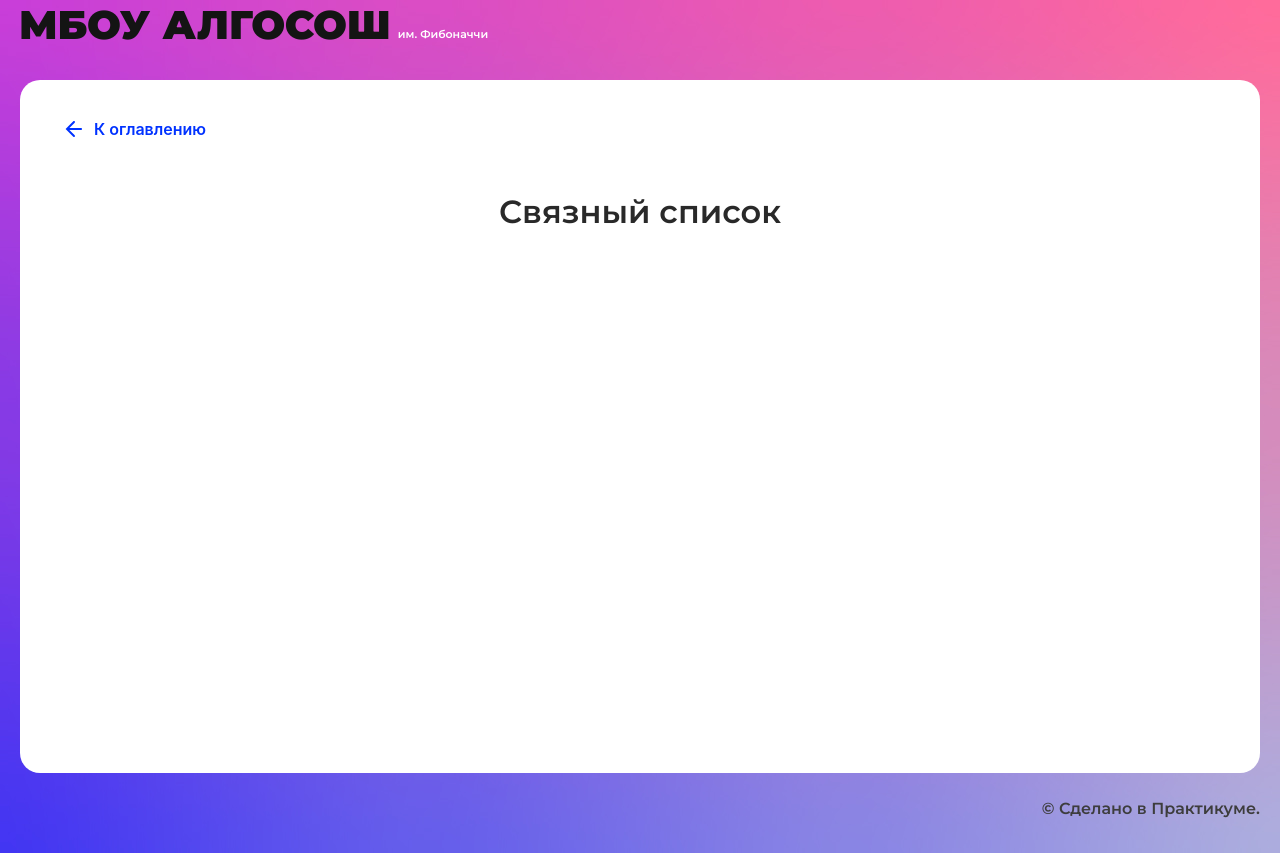
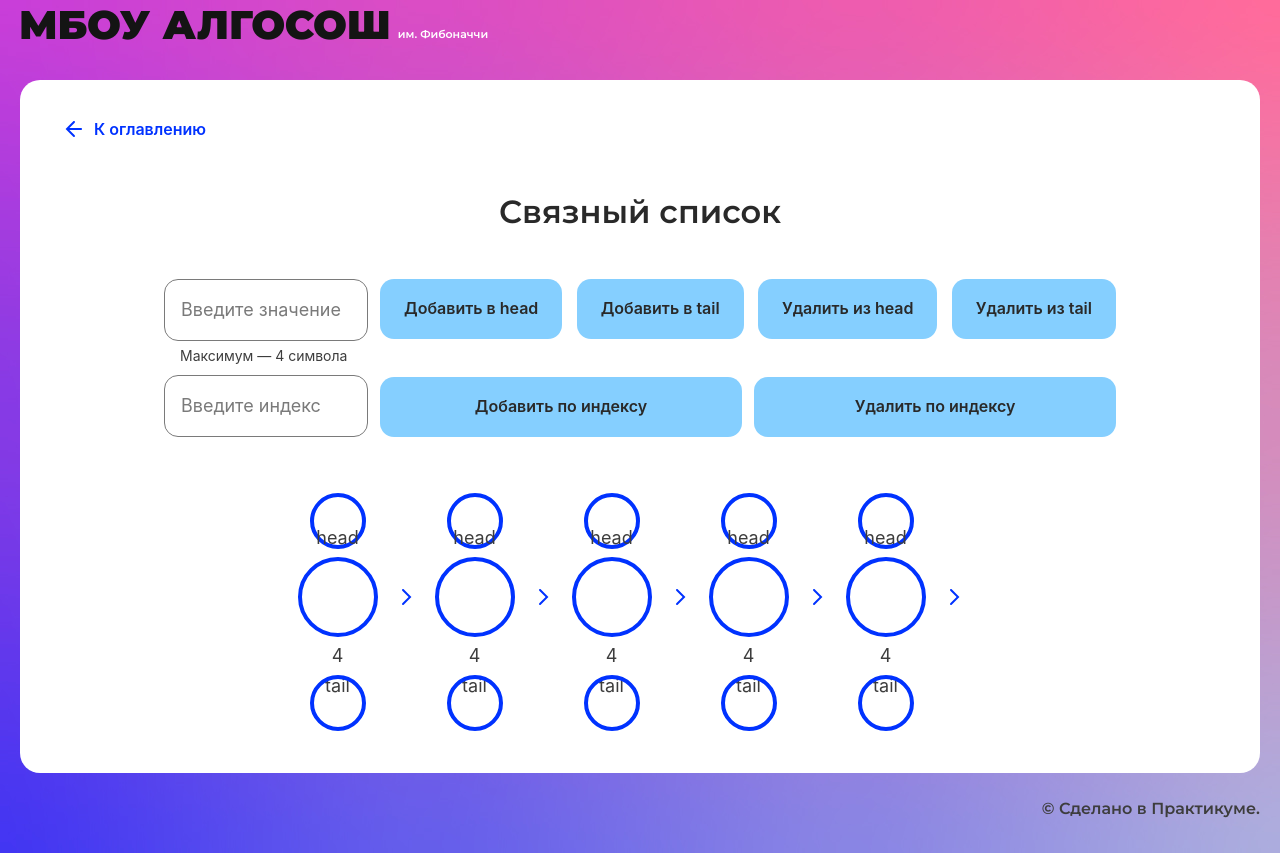
Before and after one commit to dePanique/algososh, a React (Create React App) app: page /list in a window 1280 px wide. Built offline with nearby package versions, Linux system fonts and the light colour scheme.

Commit message:
feat: list

```diff
--- /dev/null
+++ b/src/components/list-page/list-page.module.css
@@ -0,0 +1,66 @@
+.container {
+    margin: auto 0;
+}
+
+.controls {
+    margin: 0 auto;
+    width: 100%;
+    display: flex;
+    max-width: 952px;
+    max-height: 158px;
+    height: 100%;
+}
+
+.inputsBox {
+    display: flex;
+    flex-direction: column;
+    justify-content: space-between;
+    width: 100%;
+    max-width: 204px;
+    height: 100%;
+}
+
+.buttonsBox {
+    display: flex;
+    flex-wrap: wrap;
+    max-width: 736px;
+    max-height: 158px;
+    justify-content: space-between;
+    align-content: space-between;
+}
+
+.result {
+    display: flex;
+    justify-content: center;
+    margin-top: 56px;
+}
+
+.button {
+    flex-grow: 1;
+    max-width: 362px;
+}
+
+.resultColumns {
+    flex-direction: column;
+    justify-content: center;
+    max-width: 80px;
+    margin-right: 15px;
+}
+
+.smallCircle {
+    margin: auto;
+}
+
+.resultElement {
+    display: flex;
+}
+
+.mainCircle {
+    margin-top: 8px;
+    margin-bottom: 38px;
+}
+
+.arrow {
+    margin-top: 92px;
+    margin-right: 18px;
+}
--- a/src/components/list-page/list-page.tsx
+++ b/src/components/list-page/list-page.tsx
@@ -1,10 +1,108 @@
 import React from "react";
+import { Button } from "../ui/button/button";
+import { Circle } from "../ui/circle/circle";
+import { ArrowIcon } from "../ui/icons/arrow-icon";
+import { Input } from "../ui/input/input";
 import { SolutionLayout } from "../ui/solution-layout/solution-layout";
+import styles from './list-page.module.css';
+
 
 export const ListPage: React.FC = () => {
+
   return (
     <SolutionLayout title="Связный список">
+      <section className={styles.container}>
+        <div className={styles.controls}>
+          <div className={styles.inputsBox}>
+            <Input
+              type='text'
+              maxLength={4}
+              isLimitText={true}
+              placeholder='Введите значение'
+              extraClass={' mb-4'}
+              // value={input}
+              // onChange={handleChange}
+            />
+            <Input
+              type='number'
+              placeholder='Введите индекс'
+              // onChange={}
+              // value={}
 
+            />
+          </div>
+          <div className={styles.buttonsBox + ' ml-6'}>
+            <Button
+              text='Добавить в head'
+              // onClick={}
+              // isLoader={0}
+              // disabled={}
+            />
+            <Button
+              text='Добавить в tail'
+              // onClick={}
+              // isLoader={0}
+              // disabled={}
+            />
+            <Button
+              text='Удалить из head'
+              // onClick={}
+              // isLoader={0}
+              // disabled={}
+            />
+            <Button
+              text='Удалить из tail'
+              // onClick={}
+              // isLoader={0}
+              // disabled={}
+            />
+
+            <Button
+              text='Добавить по индексу'
+              // onClick={}
+              // isLoader={0}
+              // disabled={}
+              extraClass={styles.button}
+            />
+            <Button
+              text='Удалить по индексу'
+              // onClick={}
+              // isLoader={0}
+              // disabled={}
+              extraClass={styles.button}
+            />
+
+          </div>
+        </div>
+
+        <div className={styles.result}>
+          {[0,0,0,0,0].map((el, index) => (
+            <div className={styles.resultElement}>
+              <div className={styles.resultColumns}>
+                <Circle
+                  isSmall={true}
+                  extraClass={styles.smallCircle}
+                />
+                <Circle
+                  head={'head'}
+                  tail={'tail'}
+                  index={4}
+                  extraClass={styles.mainCircle}
+                />
+                <Circle
+                  isSmall={true}
+                  extraClass={styles.smallCircle}
+                />
+              </div>
+
+              <div className={styles.arrow}>
+                <ArrowIcon />
+              </div>
+            </div>
+          ))}
+
+        </div>
+      </section>
     </SolutionLayout>
   );
 };
```
